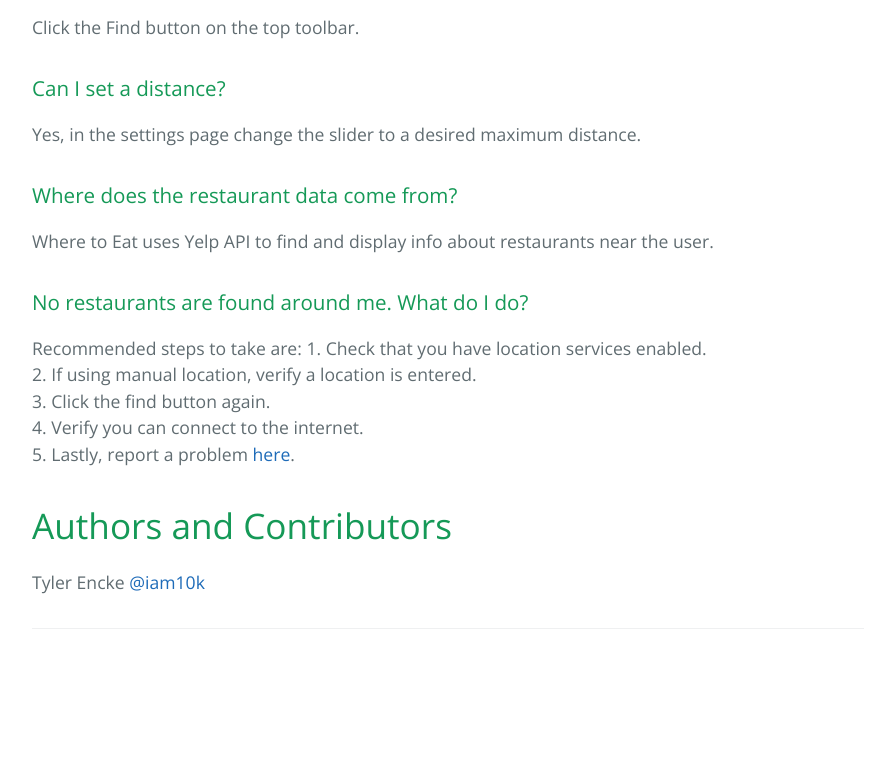
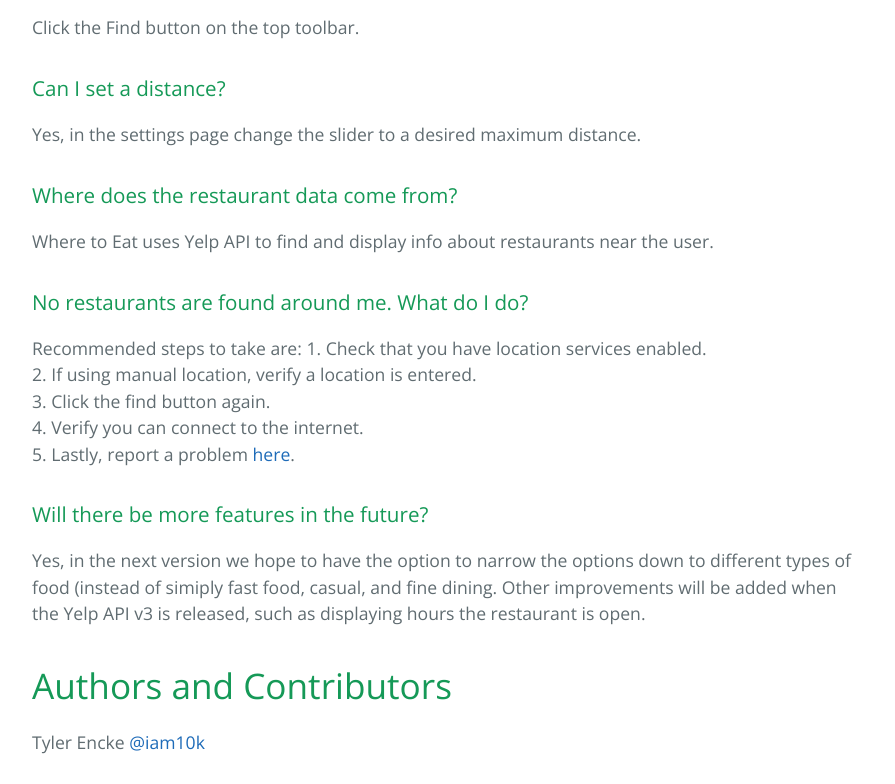
Before and after one commit to iam10K/WhereToEat, a plain HTML site: page index.html in a window 1280 px wide. Shown: the part 657-1441 px from the top of the page, without its empty margins (192-1087 px from the left). Before the commit the page ends 1350 px from the top, so only its background shows below. Drawn offline with nearby package versions, Linux system fonts and the light colour scheme.

Commit message:
Update index.html

```diff
--- a/index.html
+++ b/index.html
@@ -56,6 +56,11 @@
 4. Verify you can connect to the internet.<br/>
 5. Lastly, report a problem <a href="https://github.com/iam10K/WhereToEat/issues/new">here</a>.</p>
 
+<h3>
+<a id="will-there-be-more-features" class="anchor" href="#will-there-be-more-features" aria-hidden="true"><span aria-hidden="true" class="octicon octicon-link"></span></a>Will there be more features in the future?</h3>
+
+<p>Yes, in the next version we hope to have the option to narrow the options down to different types of food (instead of simiply fast food, casual, and fine dining. Other improvements will be added when the Yelp API v3 is released, such as displaying hours the restaurant is open.  </p>
+
 <h1>
 <a id="authors-and-contributors" class="anchor" href="#authors-and-contributors" aria-hidden="true"><span aria-hidden="true" class="octicon octicon-link"></span></a>Authors and Contributors</h1>
 
```
